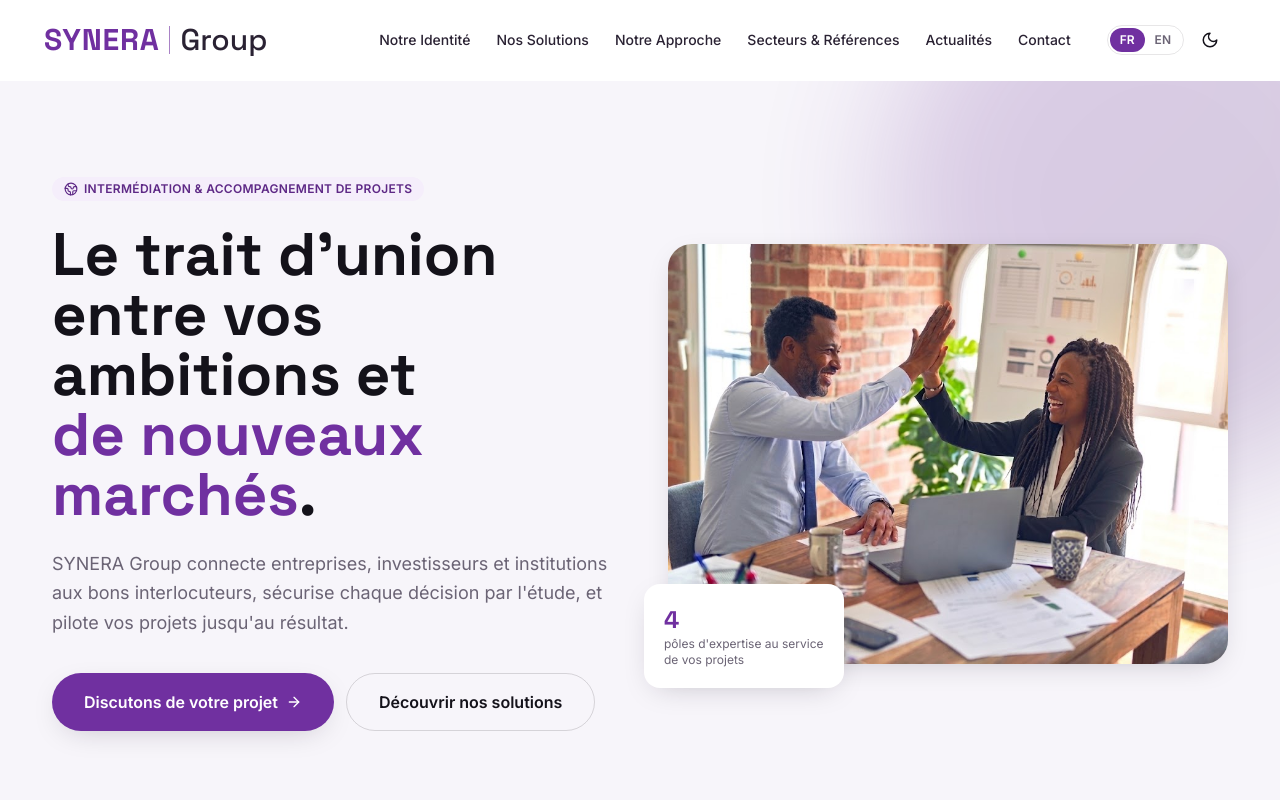
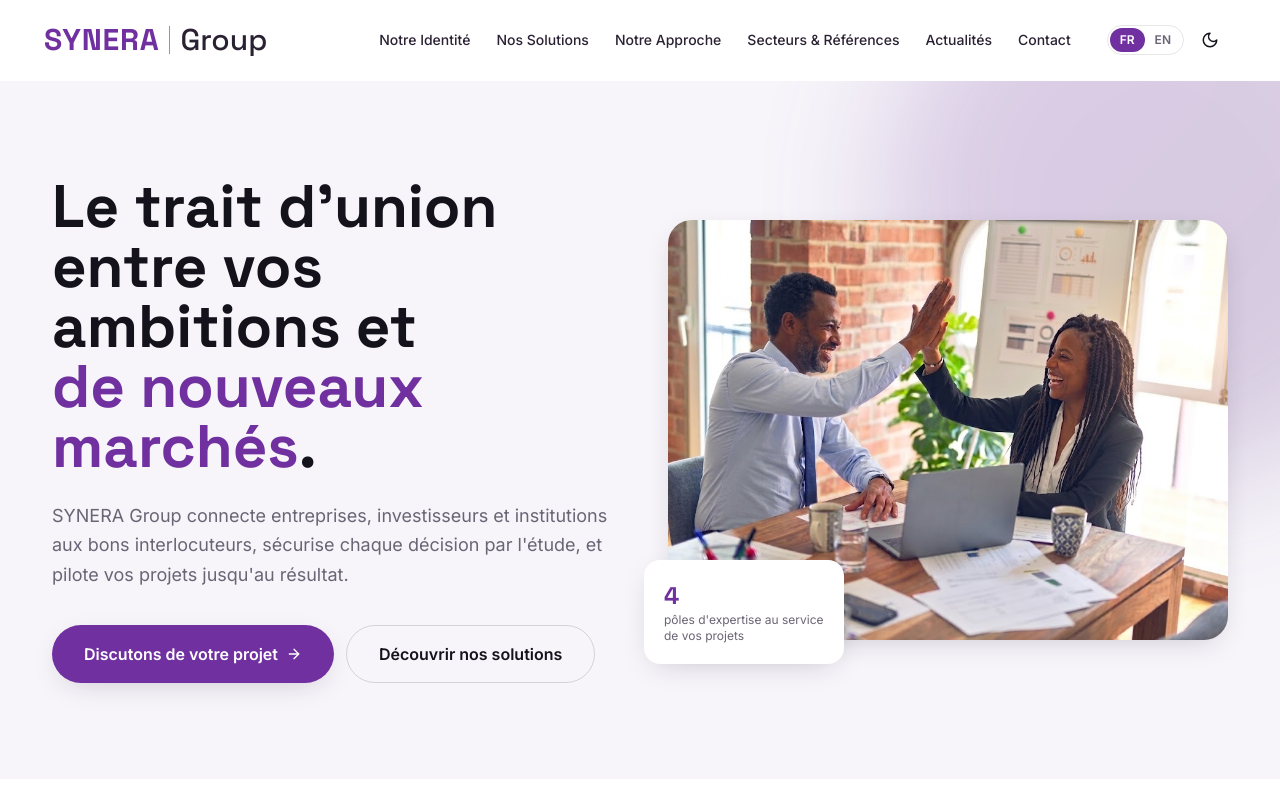
Before and after one commit to badutop/Synera, a Next.js app: page / in a window 1280 px wide. Shown: the top 800 px of the page. Built offline with nearby package versions, Linux system fonts and the light colour scheme.

Commit message:
Remove the eyebrow badge from the homepage hero
Co-Authored-By: Claude Sonnet 5 <noreply@anthropic.com>
Claude-Session: https://claude.ai/code/session_01FBL75BGbBzUiWPEURbQCnS

```diff
--- a/content/en.json
+++ b/content/en.json
@@ -55,7 +55,6 @@
   },
   "home": {
     "hero": {
-      "badge": "Business Intermediation & Project Support",
       "titleLine": "The link between your ambitions and",
       "titleHighlight": "new markets",
       "description": "SYNERA Group connects companies, investors and institutions with the right partners, de-risks every decision through rigorous studies, and manages your projects end to end.",
--- a/content/fr.json
+++ b/content/fr.json
@@ -55,7 +55,6 @@
   },
   "home": {
     "hero": {
-      "badge": "Intermédiation & Accompagnement de Projets",
       "titleLine": "Le trait d'union entre vos ambitions et",
       "titleHighlight": "de nouveaux marchés",
       "description": "SYNERA Group connecte entreprises, investisseurs et institutions aux bons interlocuteurs, sécurise chaque décision par l'étude, et pilote vos projets jusqu'au résultat.",
--- a/src/components/sections/Hero.tsx
+++ b/src/components/sections/Hero.tsx
@@ -2,10 +2,9 @@
 
 import Image from "next/image";
 import { motion } from "framer-motion";
-import { ArrowRight, Globe2 } from "lucide-react";
+import { ArrowRight } from "lucide-react";
 import { Button } from "@/components/ui/Button";
 import { Container } from "@/components/ui/Container";
-import { Badge } from "@/components/ui/Badge";
 import { useLanguage } from "@/components/providers/LanguageProvider";
 
 export function Hero() {
@@ -24,10 +23,6 @@ export function Hero() {
           animate={{ opacity: 1, y: 0 }}
           transition={{ duration: 0.7, ease: [0.22, 1, 0.36, 1] }}
         >
-          <Badge className="mb-6">
-            <Globe2 className="mr-1.5 h-3.5 w-3.5" />
-            {t.badge}
-          </Badge>
           <h1 className="font-display text-4xl font-bold leading-[1.1] text-ink-900 text-balance dark:text-white sm:text-5xl lg:text-6xl">
             {t.titleLine} <span className="text-primary">{t.titleHighlight}</span>.
           </h1>
```
